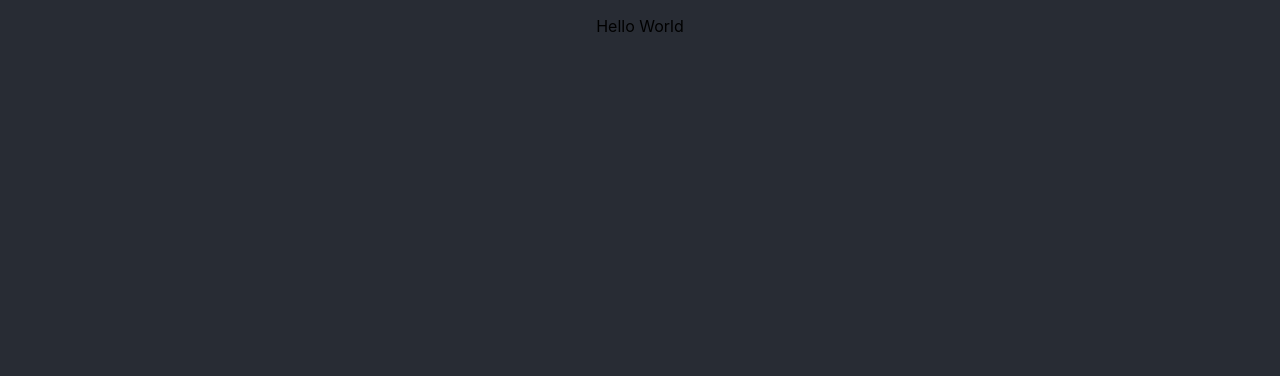
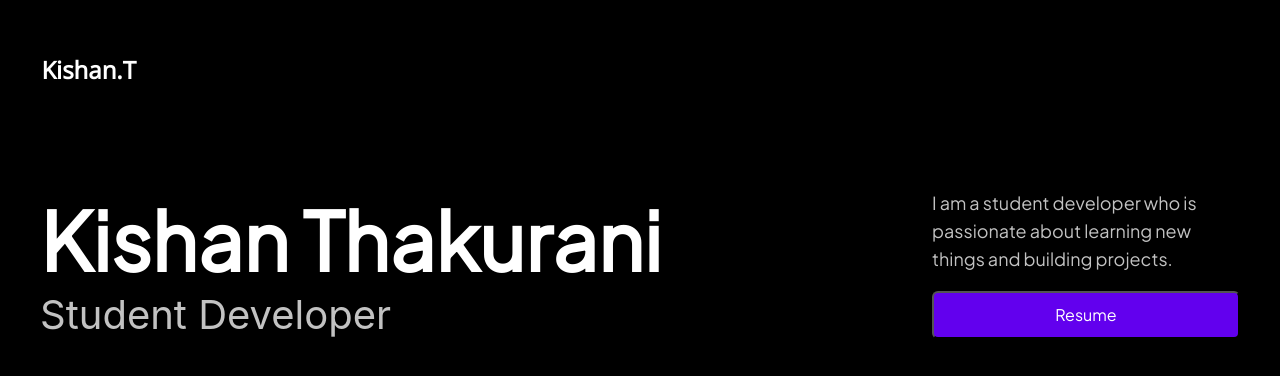
Before and after one commit to ktrocks3/kishansite, a React (Create React App) app in the folder kishansite/: page / in a window 1280 px wide. Shown: the top 376 px of the page. Built offline with nearby package versions, Linux system fonts and the light colour scheme.

Commit message:
First two rows done

```diff
--- a/kishansite/src/App.css
+++ b/kishansite/src/App.css
@@ -1,38 +1,34 @@
+@import url('https://fonts.googleapis.com/css2?family=Plus+Jakarta+Sans&display=swap');
+@import url('https://fonts.googleapis.com/css2?family=Open+Sans&display=swap');
+
 .App {
-  text-align: center;
+    max-width: 1200px;
+    width: 100%;
+    margin: 0 auto;
+    height: 100vh;
+    display: flex;
+    flex-direction: column;
 }
 
-.App-logo {
-  height: 40vmin;
-  pointer-events: none;
+.row {
+    display: flex;
+    flex-direction: row;
+    gap: 50px;
+    margin-top: 50px;
+    margin-bottom: 50px;
 }
 
-@media (prefers-reduced-motion: no-preference) {
-  .App-logo {
-    animation: App-logo-spin infinite 20s linear;
-  }
+.top {
+    background-color: #000000ff;
+    width: 100%;
+    margin-bottom: 50px;
 }
 
-.App-header {
-  background-color: #282c34;
-  min-height: 100vh;
-  display: flex;
-  flex-direction: column;
-  align-items: center;
-  justify-content: center;
-  font-size: calc(10px + 2vmin);
-  color: white;
+.titlearea {
+    display: flex;
+    flex-direction: column;
+    align-items: center;
+    justify-content: center;
+    height: 30vh;
+    width: 100%;
 }
-
-.App-link {
-  color: #61dafb;
-}
-
-@keyframes App-logo-spin {
-  from {
-    transform: rotate(0deg);
-  }
-  to {
-    transform: rotate(360deg);
-  }
-}
--- a/kishansite/src/App.js
+++ b/kishansite/src/App.js
@@ -1,11 +1,20 @@
+import React from 'react';
 import './App.css';
+import TopBar from './components/topbar.js';
+import TitleArea from './components/titlearea.js';
 
 function App() {
-  return (
-    <div className="App">
-      <p> Hello World </p>
-    </div>
-  );
+    return (
+        <div className="App">
+            <div className="row">
+                <TopBar />
+            </div>
+            <div className="row">
+                <TitleArea />
+            </div>
+            {/* Add other components here */}
+        </div>
+    );
 }
 
 export default App;
--- /dev/null
+++ b/kishansite/src/components/titlearea.css
@@ -0,0 +1,64 @@
+.titleArea-header {
+    color: white;
+    font-size: 80px;
+    margin: 0;
+    padding: 0;
+    font-family: 'Plus Jakarta Sans', sans-serif;
+    font-weight: 800;
+}
+
+.titleArea-subheader {
+    color: #c2c2c2;
+    font-size: 2.5REM;
+    margin: 0;
+    padding: 0;
+}
+.titleArea-text {
+    font-family: 'Plus Jakarta Sans', sans-serif;
+    color: #c2c2c2;
+    font-size: 18px;
+    line-height: 28px;
+    opacity: 100%;
+    font-weight: 400;
+    width: 100%;
+    align-self: flex-start;
+    margin: 0;
+}
+.titleArea-box {
+    display: flex;
+    align-items: center; /* Center the content vertically */
+    flex-wrap: wrap;
+    justify-content: space-between; /* Distribute the content evenly */
+    width: 100%;
+}
+
+.titleArea-left {
+    flex: 1;
+    white-space: nowrap;
+    overflow: hidden; /* Hide any overflowed text */
+    text-overflow: ellipsis; /* Add an ellipsis (...) for truncated text */
+}
+
+.titleArea-right {
+    flex-shrink: 0; /* Prevent the right element from shrinking */
+    width: 308px;
+    float:right;
+    align-self: flex-end;
+    display: flex;
+    flex-direction: column;
+    height: 100%;
+}
+
+.titleArea-button {
+    width: 100%;
+    align-self: flex-end;
+    color: white;
+    background-color: #6200EE;
+    line-height: 28px;
+    padding: 8px 16px 8px 16px;
+    margin-top: auto;
+    border-radius: 6px;
+    overflow: hidden; /* Hide any overflowed content */
+    font-size: 16px;
+    font-family: 'Plus Jakarta Sans', sans-serif;
+}
--- /dev/null
+++ b/kishansite/src/components/titlearea.js
@@ -0,0 +1,18 @@
+import titlearea from "./titlearea.css";
+
+function TitleArea() {
+    return (
+        <div className={"titleArea-box"}>
+            <div className={"titleArea-left"}>
+                <p className={"titleArea-header"}>Kishan Thakurani</p>
+                <p className={"titleArea-subheader"}> Student Developer </p>
+            </div>
+            <div className={"titleArea-right"}>
+                <p className={"titleArea-text"}> I am a student developer who is passionate about learning new things
+                    and building projects. </p>
+                <button className={"titleArea-button"}>Resume</button>
+            </div>
+        </div>);
+}
+
+export default TitleArea;
--- /dev/null
+++ b/kishansite/src/components/topbar.css
@@ -0,0 +1,8 @@
+.topBar-header {
+    color: white;
+    font-family: 'Open Sans', serif;
+    font-weight: 700;
+    position: relative;
+    padding: 3% 1.5% 3% 1.5%; /* Add padding values as needed */
+    margin: 0;
+}
--- /dev/null
+++ b/kishansite/src/components/topbar.js
@@ -0,0 +1,10 @@
+import topbarcss from './topbar.css';
+
+function TopBar() {
+    return (
+        <div>
+            <h2 className={"topBar-header"}> Kishan.T </h2>
+        </div>);
+}
+
+export default TopBar;
--- a/kishansite/src/index.css
+++ b/kishansite/src/index.css
@@ -5,7 +5,7 @@ body {
     sans-serif;
   -webkit-font-smoothing: antialiased;
   -moz-osx-font-smoothing: grayscale;
-  background-color: #282c34;
+  background-color: black;
 }
 
 code {
```
Also changed, not shown: 1 other file (tests, documents, lock files or other folders).
